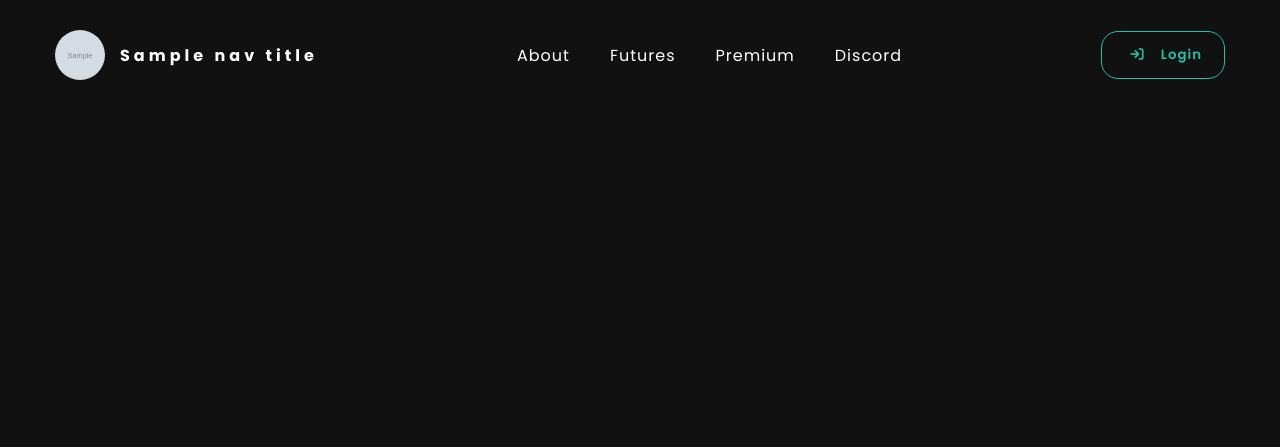
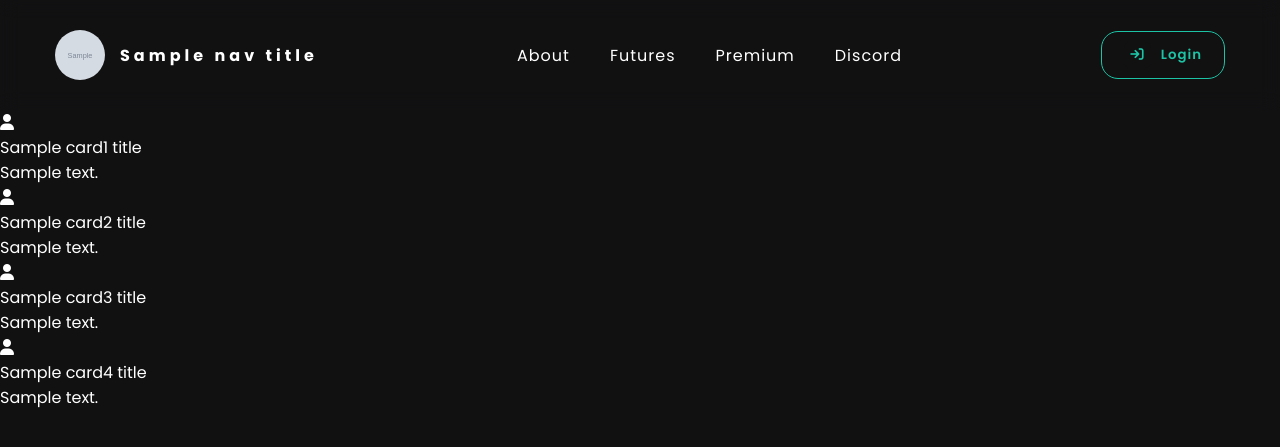
Before and after one commit to wavi23/BasicPythonBotPanel, a Flask app: template web/templates/index.html in a window 1280 px wide. Shown: the top 447 px of the page. Run offline with Flask 3, Linux system fonts and the light colour scheme; the template is opened without the code that fills it: most values are stand-ins (such as "Sample title", 1, 10 or a date in 2020); grey boxes marked "Sample" are stand-in pictures.

Commit message:
Added cards in index.html

```diff
--- a/web/templates/index.html
+++ b/web/templates/index.html
@@ -25,5 +25,53 @@
 		{% endif %}
 		<button id="menuButton"><i class="fa-solid"></i></button>
 	</nav>
+
+	<div class="cards">
+		<div class="card">
+			<div class="card-icon">
+				<i class='fa-solid fa-user'></i>
+			</div>
+			<div class="card-title">
+				{{ card1_title }}
+			</div>
+			<div class="card-desc">
+				{{ card1_desc }}
+			</div>
+		</div>
+		<div class="card">
+			<div class="card-icon">
+				<i class='fa-solid fa-user'></i>
+			</div>
+			<div class="card-title">
+				{{ card2_title }}
+			</div>
+			<div class="card-desc">
+				{{ card2_desc }}
+			</div>
+		</div>
+		<div class="card">
+			<div class="card-icon">
+				<i class='fa-solid fa-user'></i>
+			</div>
+			<div class="card-title">
+				{{ card3_title }}
+			</div>
+			<div class="card-desc">
+				{{ card3_desc }}
+			</div>
+		</div>
+		<div class="card">
+			<div class="card-icon">
+				<i class='fa-solid fa-user'></i>
+			</div>
+			<div class="card-title">
+				{{ card4_title }}
+			</div>
+			<div class="card-desc">
+				{{ card4_desc }}
+			</div>
+		</div>
+	</div>
+
 </body>
 </html>
```
